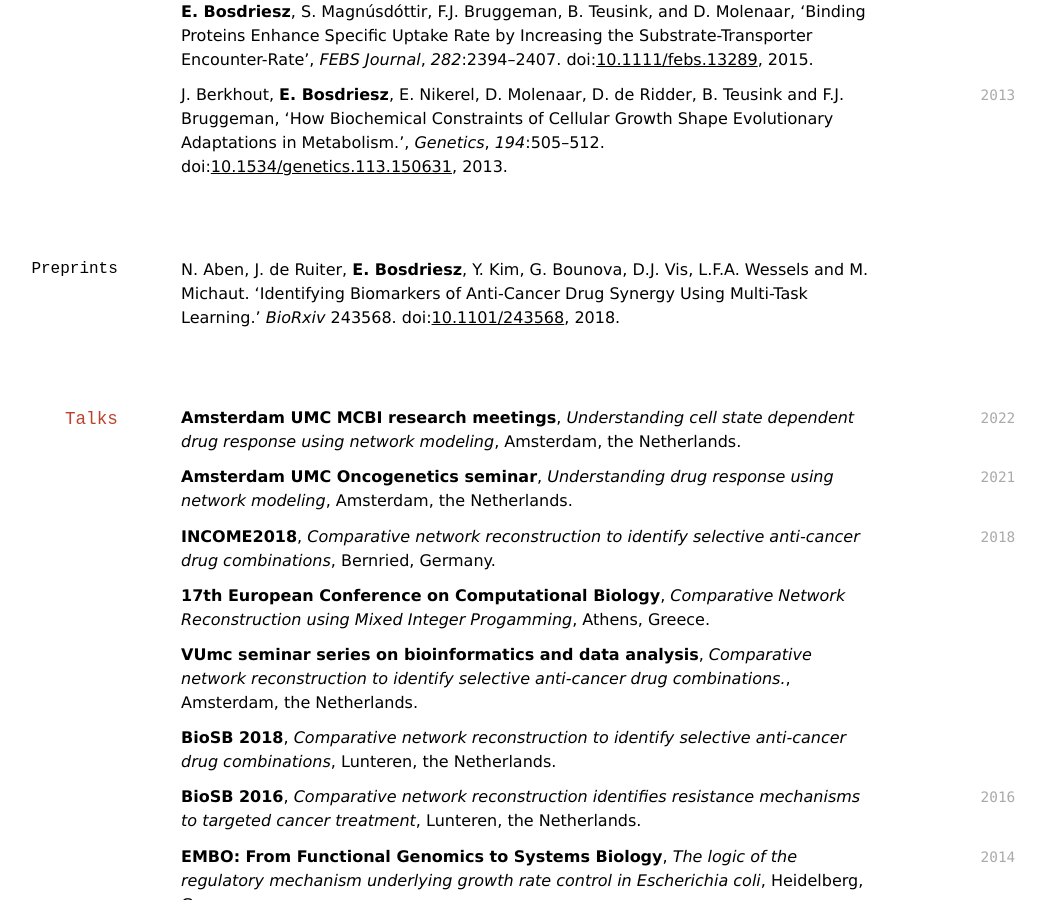
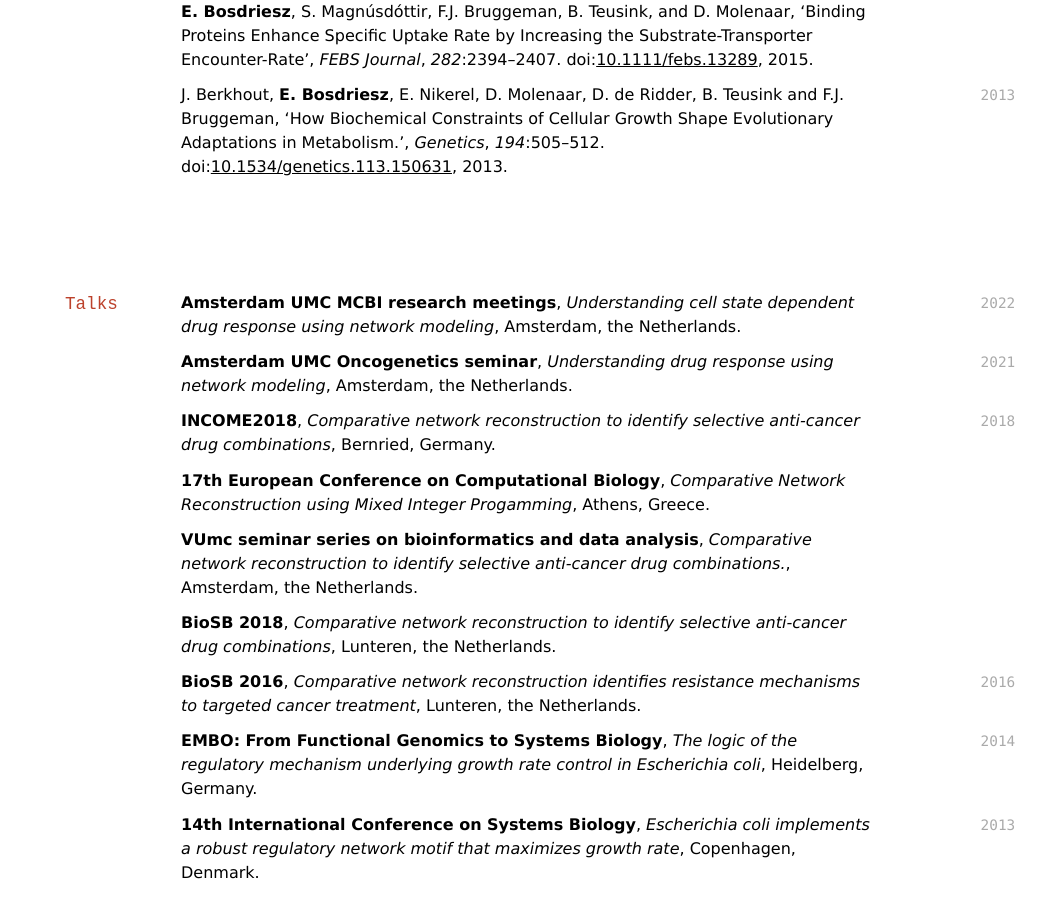
Before and after one commit to evertbosdriesz/markdown-cv, a Jekyll site: the page built from index.md, in a window 1280 px wide and 900 px high, scrolled down 3396 px. Shown: the whole window, without its empty margins (151-1197 px from the left). Built offline with Jekyll 4.4.1, drawn with Linux system fonts in a browser that asks for light colours; nearby versions of some CDN libraries; a style sheet for code colours, icons or effects is not loaded.

Commit message:
Moved preprint section

```diff
--- a/index.md
+++ b/index.md
@@ -199,15 +199,6 @@ J. Berkhout, **E. Bosdriesz**, E. Nikerel, D. Molenaar, D. de Ridder, B. Teusink
 *Genetics*, *194*:505–512. doi:[10.1534/genetics.113.150631](https://doi.org/10.1534/genetics.113.150631), 2013.
 
 <br>
-
-### Preprints
-<!-- **E. Bosdriesz**, J. Fernandes Neto, A. Sieber, R. Bernards,N. Bl&uuml;thgen and L.F.A. Wessels, 'Identifying selective drug combinations using Comparative Network Reconstruction'. *bioRxiv 2020.12.17.423240*; doi:[10.1101/2020.12.17.423240](https://doi.org/10.1101/2020.12.17.423240), 2020.<br> -->
-
-N. Aben, J. de Ruiter, **E. Bosdriesz**, Y. Kim, G. Bounova, D.J. Vis, L.F.A. Wessels and M. Michaut.
-‘Identifying Biomarkers of Anti-Cancer Drug Synergy Using Multi-Task Learning.’
-*BioRxiv* 243568. doi:[10.1101/243568](https://doi.org/10.1101/243568), 2018.<br>
-
-
 ## Talks
 
 
```
